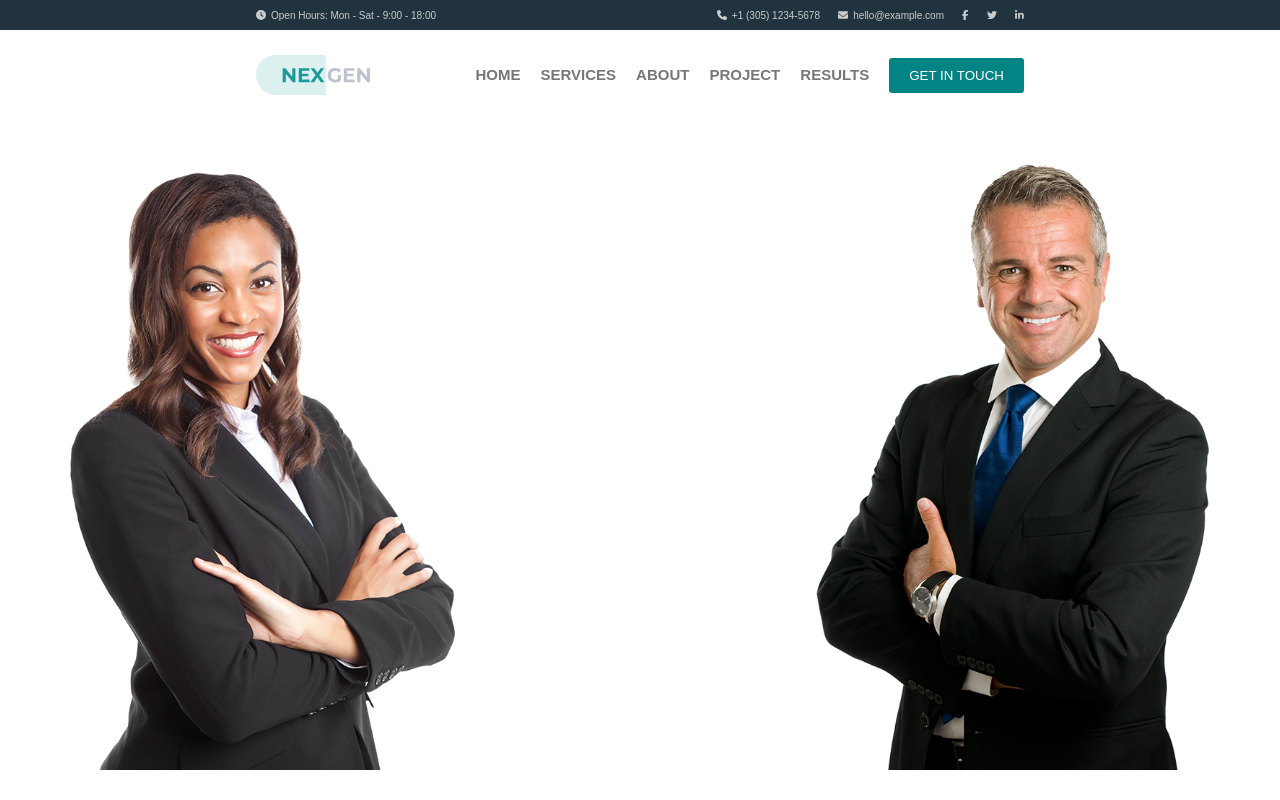
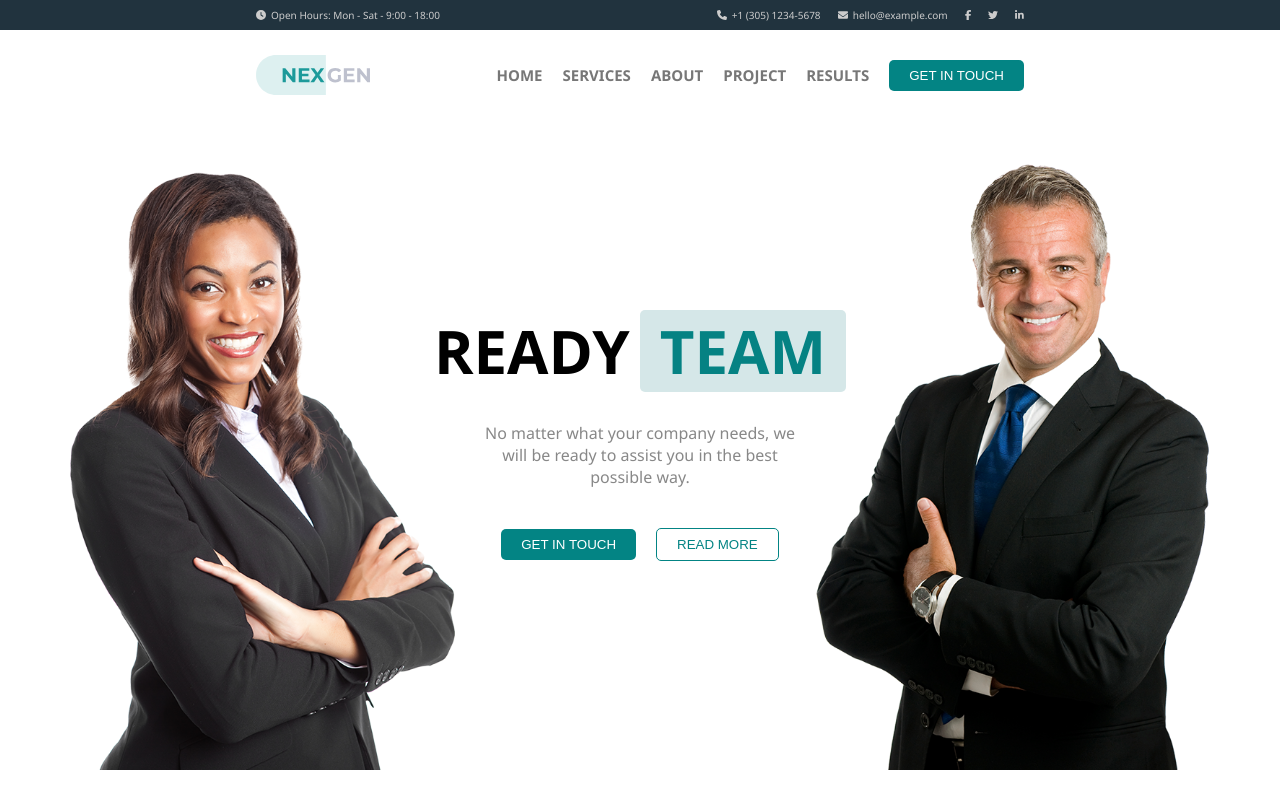
Before and after one commit to davidevischetti/proj-html-vuejs, a Vue app: page / in a window 1280 px wide. Built offline with nearby package versions, Linux system fonts and the light colour scheme.

Commit message:
jumbotron

```diff
--- a/src/App.vue
+++ b/src/App.vue
@@ -27,7 +27,7 @@ export default {
 }
 
 #app {
-  font-family: Arial, Helvetica, sans-serif;
+  font-family: 'Segoe UI', Tahoma, Geneva, Verdana, sans-serif;
 
   .container {
     padding: 0 20%;
@@ -45,11 +45,18 @@ export default {
   }
 
   .btn {
-    padding: 10px 20px;
+    padding: 8px 20px;
+    color: #038484;
+    background-color: transparent;
+    border: 1px solid #038484;
+    border-radius: 5px;
+  }
+
+  .btn-hover {
     color: #fff;
     background-color: #038484;
     border: none;
-    border-radius: 3px;
   }
+
 }
 </style>
--- a/src/components/MyJumbo.vue
+++ b/src/components/MyJumbo.vue
@@ -1,6 +1,15 @@
 <template>
 <section id="hero">
   <MyNavBar/>
+
+  <div id="hero-text">
+    <h1>READY<div>TEAM</div></h1>
+    <p>No matter what your company needs, we will be ready to assist you in the best possible way.</p>
+    <div>
+      <button class="btn btn-hover">GET IN TOUCH</button>
+      <button class="btn">READ MORE</button>
+    </div>
+  </div>
 </section>
 </template>
 
@@ -22,5 +31,40 @@ export default {
   width: 100%;
   height: 90vh;
   margin-top: 50px;
+
+  #hero-text {
+    height: calc(100% - 50px);
+    display: flex;
+    flex-direction: column;
+    justify-content: center;
+    align-items: center;
+
+    h1 {
+      font-size: 60px;
+      font-weight: 900;
+      margin-bottom: 30px;
+
+      div {
+        display: inline-block;
+        color: #058283;
+        background-color: #d5e7e8;
+        padding: 0 20px;
+        border-radius: 5px;
+        margin-left: 10px;
+       }
+    }
+
+    p {
+      width: 25%;
+      text-align: center;
+      color: #888;
+      margin-bottom: 40px;
+    }
+
+    .btn-hover {
+      margin-right: 20px;
+    }
+
+  }
 }
 </style>
--- a/src/components/MyNavBar.vue
+++ b/src/components/MyNavBar.vue
@@ -8,10 +8,11 @@
             <a href="#">{{link}}</a>
         </li>
     </ul>
-    <button class="btn">GET IN TOUCH</button>
+    <button class=" btn btn-hover">GET IN TOUCH</button>
 </div>
+</nav>
 
-</nav>
+
 </template>
 
 <script>
```
